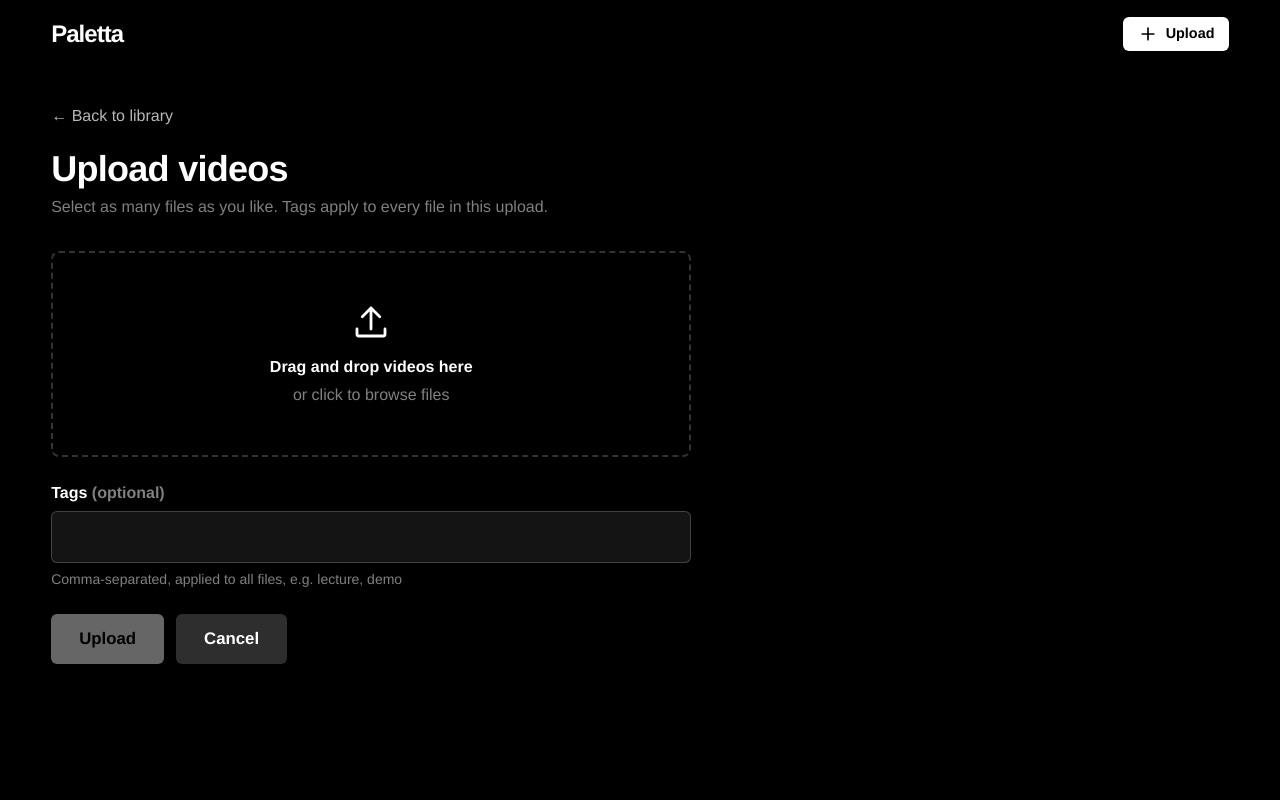
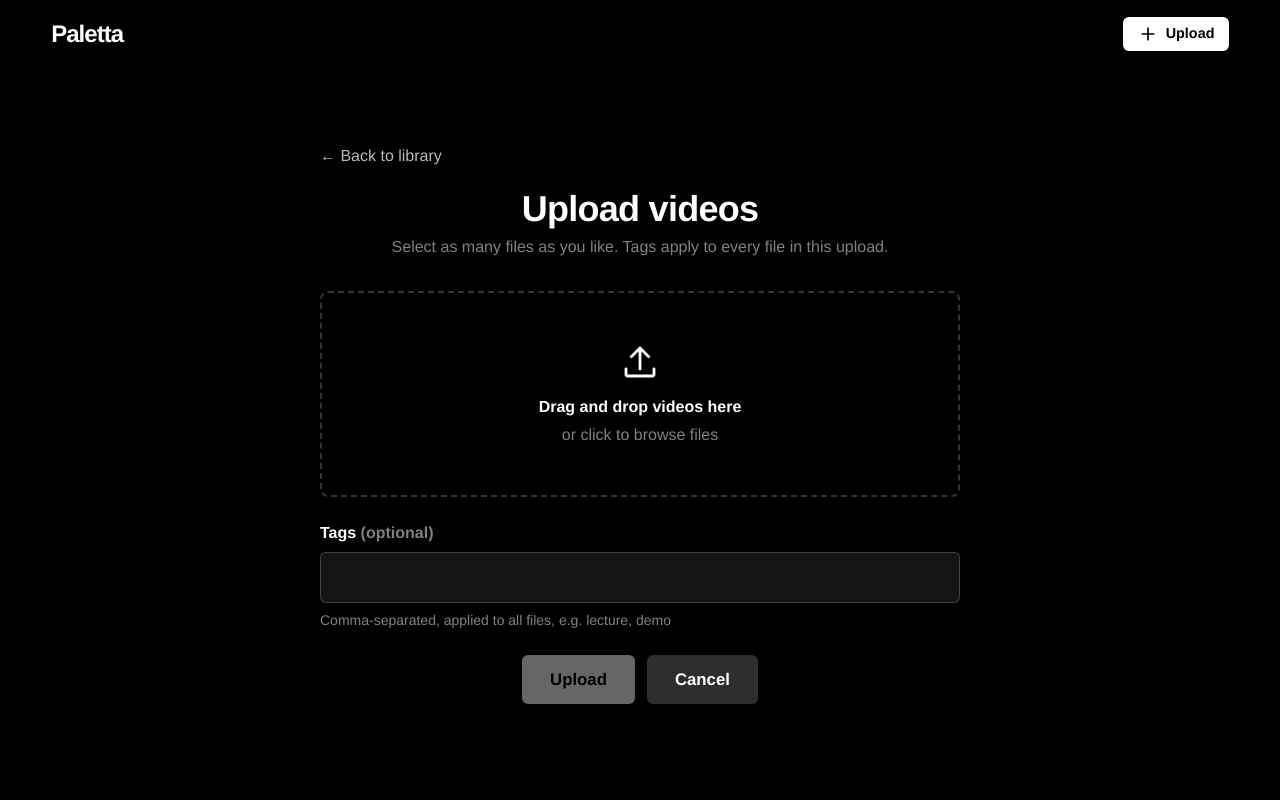
Before and after one commit to Raip036/palleta-lite, a Django app: page /upload/ in a window 1280 px wide. Run offline with Django 5.2, Linux system fonts and the light colour scheme.

Commit message:
centre upload form

```diff
--- a/library/static/library/style.css
+++ b/library/static/library/style.css
@@ -350,6 +350,21 @@ dialog#delete-dialog[open] { animation: pop .25s var(--ease); }
 }
 .form-actions { display: flex; flex-wrap: wrap; gap: .75rem; }
 
+/* Upload page: form centred horizontally and vertically */
+.page-upload .container {
+  min-height: 100vh;
+  min-height: 100svh;
+  display: flex;
+  flex-direction: column;
+  align-items: center;
+  justify-content: center;
+  padding-top: 6rem;
+  padding-bottom: 3rem;
+}
+.page-upload .container > * { width: 100%; max-width: 640px; }
+.page-upload .page-head { text-align: center; }
+.page-upload .form-actions { justify-content: center; }
+
 /* ---------- Toasts ---------- */
 .toasts {
   position: fixed;
--- a/library/templates/library/upload.html
+++ b/library/templates/library/upload.html
@@ -1,5 +1,6 @@
 {% extends "library/base.html" %}
 {% block title %}Upload · Paletta-Lite{% endblock %}
+{% block body_class %}page-upload{% endblock %}
 
 {% block content %}
 <a class="back" href="{% url 'video_list' %}">&larr; Back to library</a>
```
